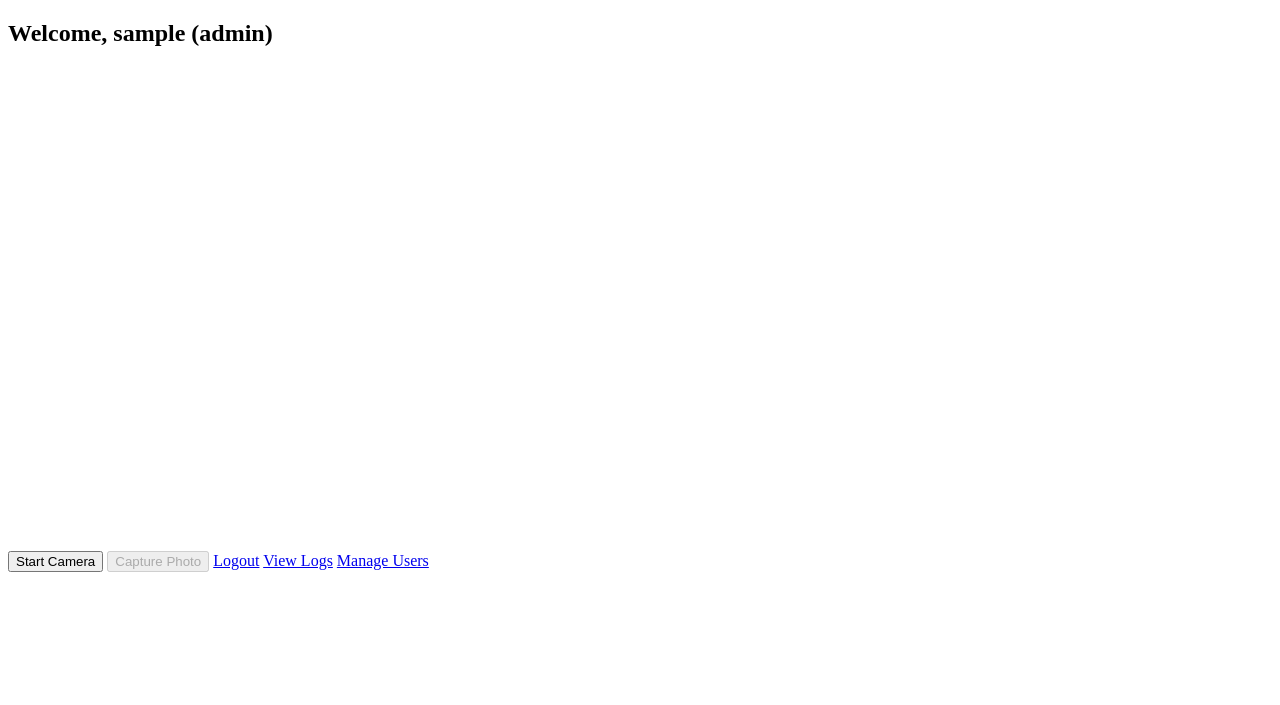
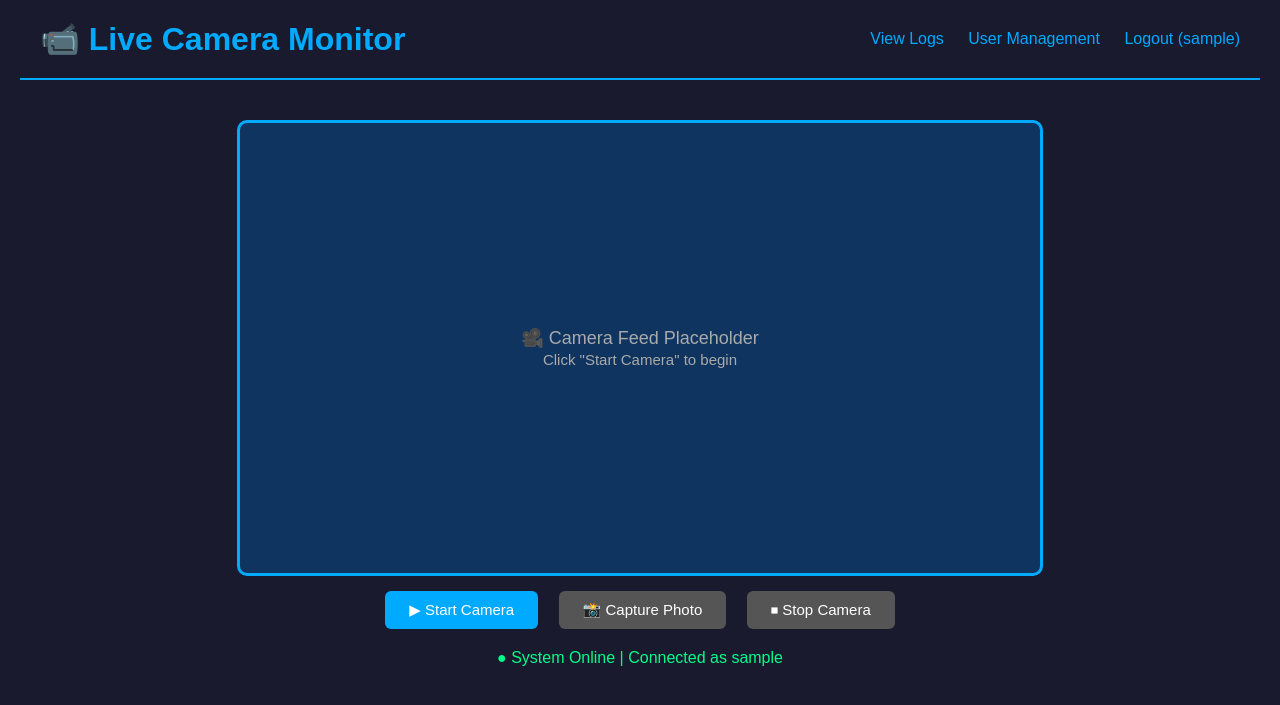
Before and after one commit to Saladze1/SystemMonitoring, a Flask app: page /camera in a window 1280 px wide. Shown: the top 705 px of the page. Run offline with Flask 3, Linux system fonts and the light colour scheme; the visitor is signed in with stand-in values (Sample User, id 1).

Commit message:
Enhance camera HTML template with new styles and controls
Updated the camera HTML template to enhance styling and functionality. Added controls for starting, capturing, and stopping the camera feed.

```diff
--- a/templates/camera.html
+++ b/templates/camera.html
@@ -1,59 +1,174 @@
 <!DOCTYPE html>
 <html>
 <head>
-    <title>Camera Feed</title>
+    <title>System Monitoring - Camera Feed</title>
+    <style>
+        body {
+            font-family: Arial, sans-serif;
+            background: #1a1a2e;
+            color: #fff;
+            margin: 0;
+            padding: 20px;
+        }
+        .header {
+            display: flex;
+            justify-content: space-between;
+            align-items: center;
+            padding: 0 20px 20px;
+            border-bottom: 2px solid #00aaff;
+        }
+        h1 {
+            color: #00aaff;
+            margin: 0;
+        }
+        .nav a {
+            color: #00aaff;
+            text-decoration: none;
+            margin-left: 20px;
+        }
+        .nav a:hover {
+            text-decoration: underline;
+        }
+        .camera-container {
+            text-align: center;
+            margin-top: 40px;
+        }
+        .camera-feed {
+            width: 800px;
+            height: 450px;
+            background: #0f3460;
+            border: 3px solid #00aaff;
+            border-radius: 10px;
+            display: flex;
+            align-items: center;
+            justify-content: center;
+            margin: 0 auto;
+            overflow: hidden;
+            position: relative;
+        }
+        video {
+            width: 100%;
+            height: 100%;
+            object-fit: cover;
+            border-radius: 8px;
+            display: none;
+        }
+        .placeholder {
+            color: #aaa;
+            font-size: 18px;
+        }
+        .status {
+            margin-top: 20px;
+            color: #00ff88;
+        }
+        .controls {
+            margin-top: 15px;
+        }
+        button {
+            background: #00aaff;
+            color: #fff;
+            border: none;
+            padding: 10px 24px;
+            border-radius: 6px;
+            font-size: 15px;
+            cursor: pointer;
+            margin: 0 8px;
+        }
+        button:disabled {
+            background: #555;
+            cursor: not-allowed;
+        }
+        button:hover:not(:disabled) {
+            background: #0088cc;
+        }
+        canvas {
+            display: none;
+        }
+        #photo {
+            display: none;
+            margin: 20px auto;
+            border: 2px solid #00aaff;
+            border-radius: 8px;
+            max-width: 800px;
+        }
+    </style>
 </head>
 <body>
-    <h2>Welcome, {{ session['username'] }} ({{ session['role'] }})</h2>
+    <div class="header">
+        <h1>📹 Live Camera Monitor</h1>
+        <div class="nav">
+            {% if session.role == 'admin' %}
+                <a href="/logs">View Logs</a>
+                <a href="/users">User Management</a>
+            {% endif %}
+            <a href="/logout">Logout ({{ session.username }})</a>
+        </div>
+    </div>
 
-    <video id="video" width="640" height="480" autoplay playsinline></video>
-    <br>
-    <button id="startBtn">Start Camera</button>
-    <button id="captureBtn" disabled>Capture Photo</button>
-    <a href="{{ url_for('logout') }}">Logout</a>
+    <div class="camera-container">
+        <div class="camera-feed">
+            <div class="placeholder" id="placeholder">
+                🎥 Camera Feed Placeholder<br>
+                <small>Click "Start Camera" to begin</small>
+            </div>
+            <video id="video" autoplay playsinline></video>
+        </div>
 
-    {% if session['role'] == 'admin' %}
-        <a href="{{ url_for('logs') }}">View Logs</a>
-        <a href="{{ url_for('users') }}">Manage Users</a>
-    {% endif %}
+        <div class="controls">
+            <button id="startBtn">▶ Start Camera</button>
+            <button id="captureBtn" disabled>📸 Capture Photo</button>
+            <button id="stopBtn" disabled>⏹ Stop Camera</button>
+        </div>
 
-    <br>
-    <canvas id="canvas" width="640" height="480" style="display:none;"></canvas>
-    <img id="photo" alt="">
+        <canvas id="canvas" width="800" height="450"></canvas>
+        <img id="photo" alt="Captured photo">
 
-    {% with messages = get_flashed_messages(with_categories=true) %}
-        {% for category, message in messages %}
-            <p style="color: {{ 'red' if category == 'error' else 'green' }}">{{ message }}</p>
-        {% endfor %}
-    {% endwith %}
+        <div class="status">● System Online | Connected as {{ session.username }}</div>
+    </div>
 
     <script>
         const video = document.getElementById('video');
+        const placeholder = document.getElementById('placeholder');
         const canvas = document.getElementById('canvas');
         const photo = document.getElementById('photo');
         const startBtn = document.getElementById('startBtn');
         const captureBtn = document.getElementById('captureBtn');
+        const stopBtn = document.getElementById('stopBtn');
         let stream = null;
 
-        // Start camera on button click (avoids autoplay issues)
         startBtn.addEventListener('click', () => {
             navigator.mediaDevices.getUserMedia({ video: true, audio: false })
                 .then(s => {
                     stream = s;
                     video.srcObject = stream;
+                    video.style.display = 'block';
+                    placeholder.style.display = 'none';
                     startBtn.disabled = true;
                     captureBtn.disabled = false;
+                    stopBtn.disabled = false;
                 })
                 .catch(err => {
                     alert('Camera access denied or unavailable: ' + err.message);
                 });
         });
 
-        // Capture a still frame
         captureBtn.addEventListener('click', () => {
-            canvas.getContext('2d').drawImage(video, 0, 0, 640, 480);
-            canvas.style.display = 'block';
+            canvas.getContext('2d').drawImage(video, 0, 0, 800, 450);
             photo.src = canvas.toDataURL('image/png');
+            photo.style.display = 'block';
+        });
+
+        stopBtn.addEventListener('click', () => {
+            if (stream) {
+                stream.getTracks().forEach(track => track.stop());
+                stream = null;
+            }
+            video.style.display = 'none';
+            placeholder.style.display = 'block';
+            photo.style.display = 'none';
+            startBtn.disabled = false;
+            captureBtn.disabled = true;
+            stopBtn.disabled = true;
         });
     </script>
 </body>
```
